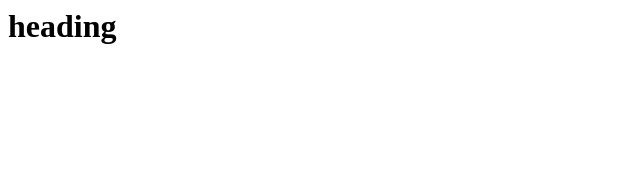
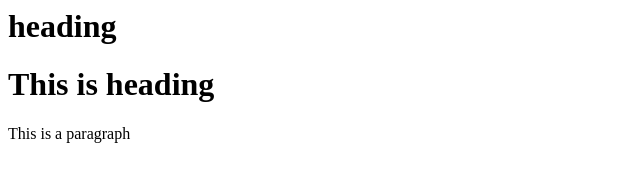
Before and after one commit to Dharshanms13/Git, a plain HTML site: page index.html in a window 1280 px wide. Shown: the whole page, without its empty margins (0-640 px from the left). Drawn offline with Linux system fonts and the light colour scheme.

Commit message:
add some html

```diff
--- a/index.html
+++ b/index.html
@@ -4,5 +4,7 @@
 </head>
 <body>
   <h1>heading</h1>
+  <h1>This is heading</h1>
+  <p1>This is a paragraph</p1>
 </body>
 </html>
```
